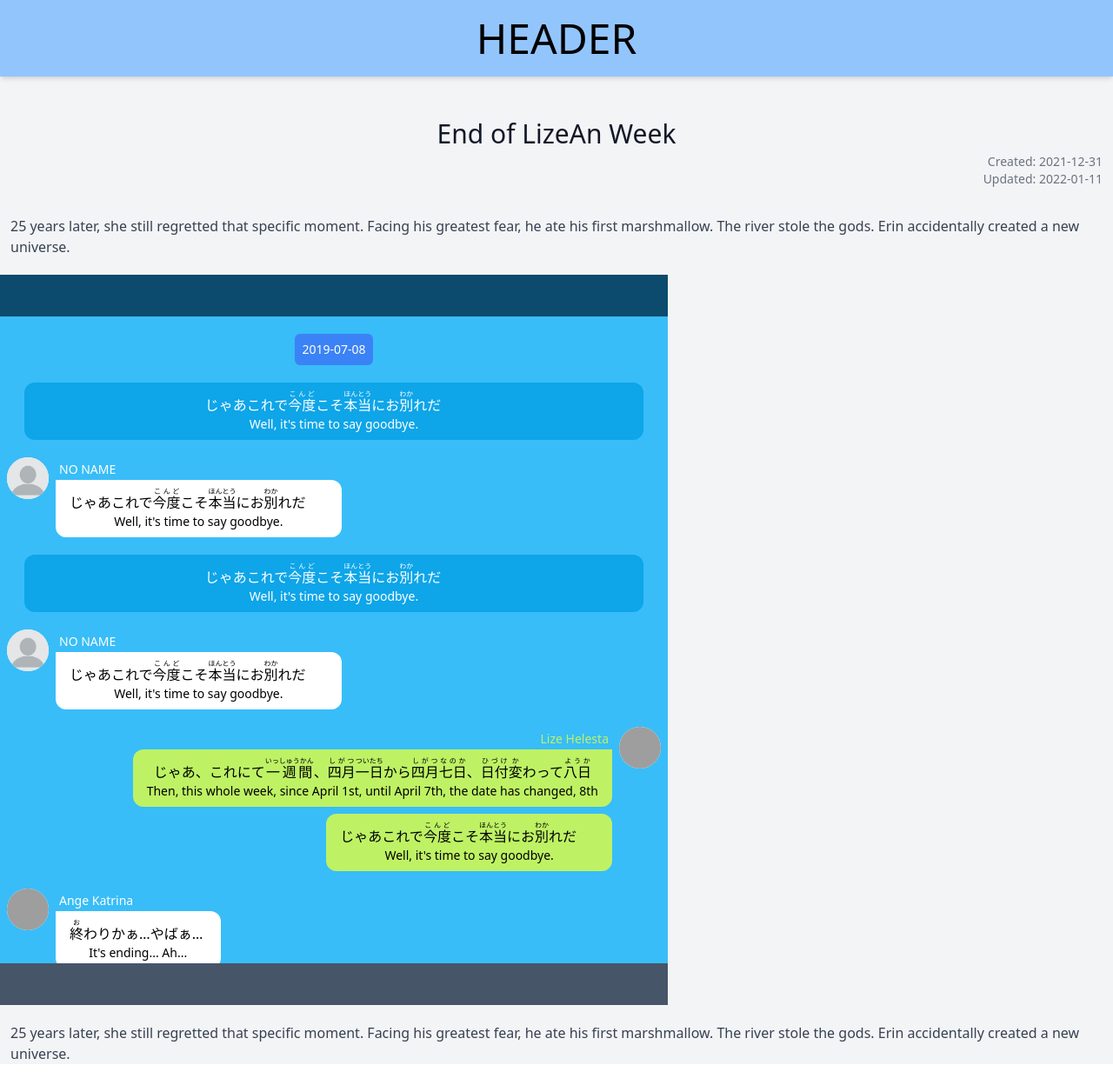
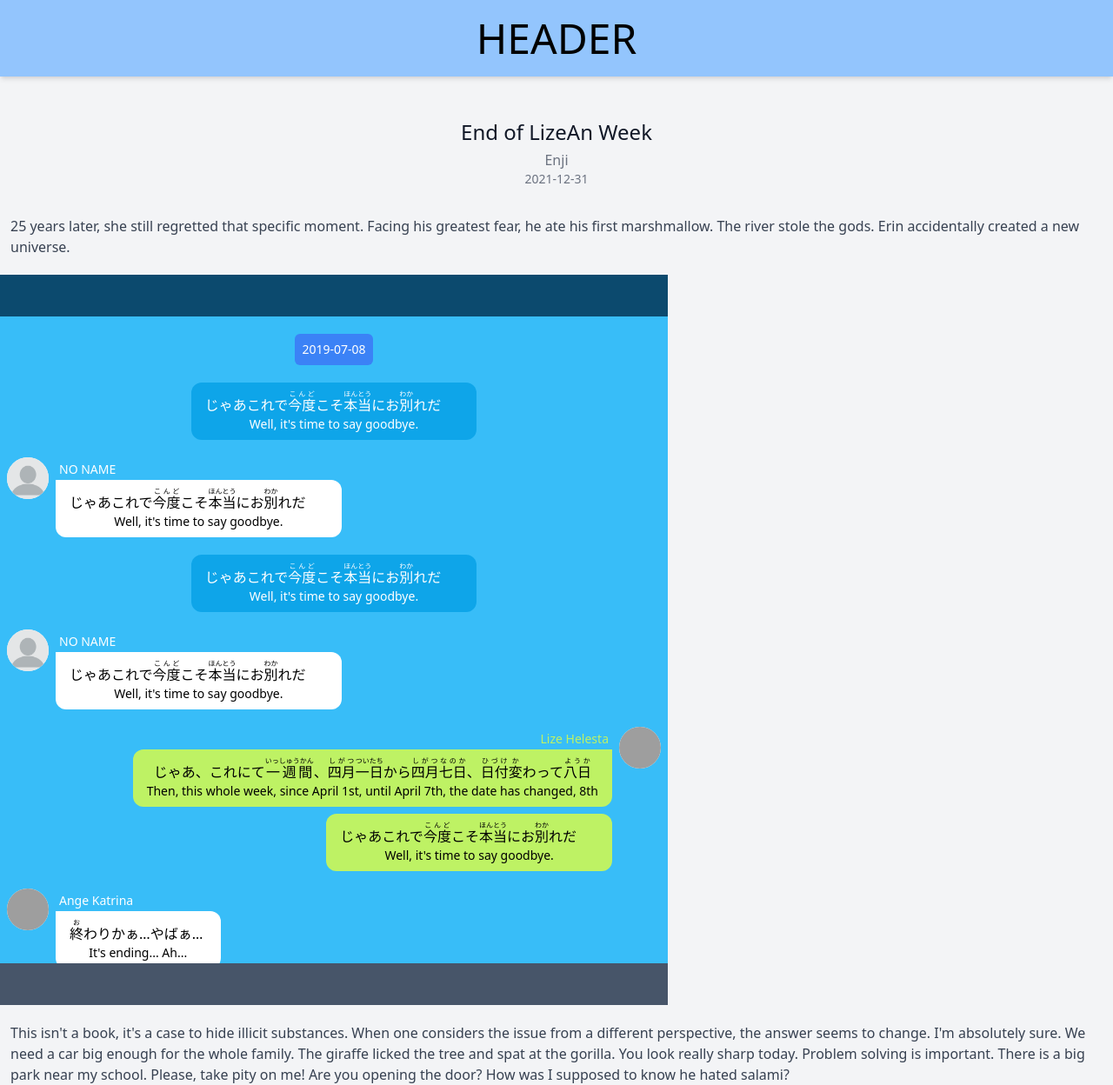
Before and after one commit to asoyuta/vapan-next-js, a Next.js app: page /articles/read in a window 1280 px wide. Shown: the whole page at 87% size. Before the commit the page ends 1224 px from the top, so only its background shows below. Built offline with nearby package versions, Linux system fonts and the light colour scheme; grey boxes are pictures that could not be loaded.

Commit message:
edit chat

```diff
--- a/src/components/Articles/Article.js
+++ b/src/components/Articles/Article.js
@@ -1,7 +1,7 @@
 import { useState } from 'react'
 import { GrayLine, Line, Title } from '..'
 
-function Article({ title, createDate, updateDate, firstText, dialogue, lastText }) {
+function Article({ title, author, createDate, updateDate, firstText, dialogue, lastText }) {
   const { streamUrl, streamDate, clipUrl, characters, lines } = dialogue
   const firstPersonName = 'Lize Helesta'
   var previousPersonName = 'DEFAULT'
@@ -9,7 +9,7 @@ function Article({ title, createDate, updateDate, firstText, dialogue, lastText
   return (
     <div className="">
       {/* Title */}
-      <Title title={title} createDate={createDate} updateDate={updateDate} />
+      <Title title={title} author={author} createDate={createDate} />
 
       <div className="mx-3 mb-5">
         <p className="text-gray-700 text-base">{firstText}</p>
--- a/src/components/Articles/GrayLine.js
+++ b/src/components/Articles/GrayLine.js
@@ -2,9 +2,11 @@ import { Furigana } from '..'
 
 function GrayLine({ nihongo, furigana, freeEN, details }) {
   return (
-    <div className="flex flex-col items-center bg-sky-500 text-white px-4 py-2 mx-5 mt-5 rounded-xl">
-      <Furigana nihongo={nihongo} furigana={furigana} furiOn={true} />
-      <p className=" text-sm">{freeEN}</p>
+    <div className="flex justify-center">
+      <div className="flex flex-col items-center bg-sky-500 text-white px-4 py-2 mx-5 mt-5 rounded-xl">
+        <Furigana nihongo={nihongo} furigana={furigana} furiOn={true} />
+        <p className=" text-sm">{freeEN}</p>
+      </div>
     </div>
   )
 }
--- a/src/components/Articles/Title.js
+++ b/src/components/Articles/Title.js
@@ -1,11 +1,9 @@
-function Title({ title, createDate, updateDate }) {
+function Title({ title, author, createDate }) {
   return (
-    <div className="mt-12 mb-8 mx-3">
-      <h1 className="flex justify-center text-3xl text-gray-900 font-medium mb-1">{title}</h1>
-      <div className="flex flex-col items-end">
-        <h2 className=" text-sm text-gray-500">Created: {createDate}</h2>
-        <h2 className=" text-sm text-gray-500">Updated: {updateDate}</h2>
-      </div>
+    <div className="flex flex-col items-center mt-12 mb-8 mx-3">
+      <h1 className="text-2xl text-gray-900 font-medium mb-1">{title}</h1>
+      <h2 className="text-base text-gray-500">{author}</h2>
+      <h2 className="text-sm text-gray-500">{createDate}</h2>
     </div>
   )
 }
--- a/src/pages/articles/read.js
+++ b/src/pages/articles/read.js
@@ -221,6 +221,35 @@ const lines = [
   },
 ]
 
+const contents = [
+  {
+    title: 'part 1',
+    text: '',
+    dialogue: {},
+  },
+  {
+    title: '',
+    text: '25 years later, she still regretted that specific moment. Facing his greatest fear, he ate his first marshmallow. The river stole the gods. Erin accidentally created a new universe.',
+    dialogue: {},
+  },
+  {
+    title: '',
+    text: '',
+    dialogue: {
+      streamUrl: 'https://youtu.be/uvs93XVfK4U',
+      streamDate: '2019-07-08',
+      clipUrl: 'https://youtu.be/_7nfBKrzTZ4',
+      characters: characters,
+      lines: lines,
+    },
+  },
+  {
+    title: '',
+    text: "This isn't a book, it's a case to hide illicit substances. When one considers the issue from a different perspective, the answer seems to change. I'm absolutely sure. We need a car big enough for the whole family. The giraffe licked the tree and spat at the gorilla. You look really sharp today. Problem solving is important. There is a big park near my school. Please, take pity on me! Are you opening the door? How was I supposed to know he hated salami?",
+    dialogue: {},
+  },
+]
+
 const article = {
   title: 'End of LizeAn Week',
   author: 'Enji',
@@ -236,22 +265,25 @@ const article = {
     lines: lines,
   },
   lastText:
-    '25 years later, she still regretted that specific moment. Facing his greatest fear, he ate his first marshmallow. The river stole the gods. Erin accidentally created a new universe.',
+    "This isn't a book, it's a case to hide illicit substances. When one considers the issue from a different perspective, the answer seems to change. I'm absolutely sure. We need a car big enough for the whole family. The giraffe licked the tree and spat at the gorilla. You look really sharp today. Problem solving is important. There is a big park near my school. Please, take pity on me! Are you opening the door? How was I supposed to know he hated salami?",
 }
 
 function Read() {
+  const { title, author, createDate, updateDate, firstText, dialogue, lastText } = article
+
   return (
     <div className="bg-gray-100">
       <Header />
 
       <main className="flex">
         <Article
-          title={article.title}
-          createDate={article.createDate}
-          updateDate={article.updateDate}
-          firstText={article.firstText}
-          dialogue={article.dialogue}
-          lastText={article.lastText}
+          title={title}
+          author={author}
+          createDate={createDate}
+          updateDate={updateDate}
+          firstText={firstText}
+          dialogue={dialogue}
+          lastText={lastText}
         />
       </main>
     </div>
```
